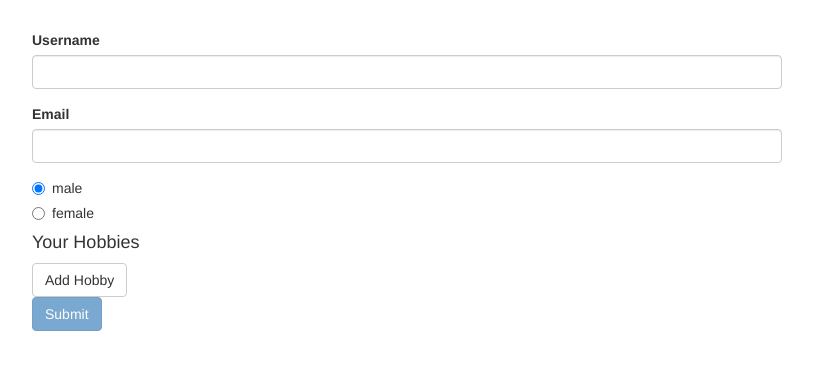
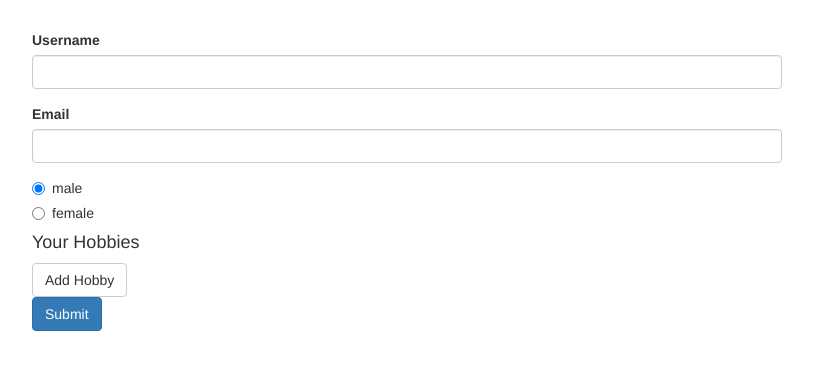
Before and after one commit to sayanindus/forms-reactive-start, an Angular app: page / in a window 1280 px wide. Shown: the top 370 px of the page, without its empty margins (233-1046 px from the left). Built offline with nearby package versions, Linux system fonts and the light colour scheme.

Commit message:
Reactive: Creative custom asynchronus validator

```diff
--- a/src/app/app.component.html
+++ b/src/app/app.component.html
@@ -8,11 +8,15 @@
           <input type="text" id="username" formControlName="username" class="form-control">
           <span *ngIf="!signUpForm.get('userData.username').valid && signUpForm.get('userData.username').touched">Please enter a valid
             username!</span>
+          <!-- <span *ngIf="signUpForm.get('userData.username').errors['nameIsForbidden']">This name is invalid!</span> -->
+          <!-- <span *ngIf="signUpForm.get('userData.username').errors['nameIsForbidden']">This name is invalid!</span>
+          <span *ngIf="signUpForm.get('userData.username').errors['required']">This field is required!</span> -->
         </div>
         <div class="form-group">
           <label for="email">Email</label>
           <input type="text" id="email" formControlName="email" class="form-control">
           <span *ngIf="!signUpForm.get('userData.email').valid && signUpForm.get('userData.email').touched">Please enter a valid email!</span>
+          <!-- <span *ngIf="signUpForm.get('userData.email').errors.emailIsInvalid">This email can't be used!</span> -->
         </div>
        </div>
         <div class="radio" *ngFor="let gender of genders">
@@ -31,7 +35,8 @@
           </div>
         </div>
         <div *ngIf="!signUpForm.valid && signUpForm.touched" class="alert alert-danger">Please enter valid data.</div>
-        <button class="btn btn-primary" type="submit" [disabled]="!signUpForm.valid">Submit</button>
+        <!-- <button class="btn btn-primary" type="submit" [disabled]="!signUpForm.valid">Submit</button> -->
+        <button class="btn btn-primary" type="submit" >Submit</button>
       </form>
     </div>
   </div>
--- a/src/app/app.component.ts
+++ b/src/app/app.component.ts
@@ -1,5 +1,6 @@
 import { Component, OnInit } from '@angular/core';
 import { FormGroup, FormControl, Validators, FormArray } from '@angular/forms';
+import { Observable } from 'rxjs';
 
 @Component({
   selector: 'app-root',
@@ -9,12 +10,13 @@ import { FormGroup, FormControl, Validators, FormArray } from '@angular/forms';
 export class AppComponent implements OnInit {
   genders = ['male', 'female'];
   signUpForm: FormGroup;
+  forbiddenUserNames = ['Chris', 'Anna'];
 
   ngOnInit() {
     this.signUpForm = new FormGroup({
       'userData': new FormGroup({
-        'username': new FormControl(null, Validators.required),
-        'email': new FormControl(null, [Validators.required, Validators.email]),
+        'username': new FormControl(null, [Validators.required, this.forbiddenNames.bind(this)]),
+        'email': new FormControl(null, [Validators.required, Validators.email], this.forbiddenEmails.bind(this)),
       }),
       'gender': new FormControl('male'),
       'hobbies': new FormArray([])
@@ -29,4 +31,23 @@ export class AppComponent implements OnInit {
     const control = new FormControl(null, Validators.required);
     (<FormArray>this.signUpForm.get('hobbies')).push(control);
   }
+
+  forbiddenNames(control: FormControl): {[s: string]: boolean} {
+    if (this.forbiddenUserNames.indexOf(control.value) !== -1) {
+      return {'nameIsForbidden': true};
+    }
+  }
+
+  forbiddenEmails(control: FormControl): Promise<any> | Observable<any> {
+    const promise = new Promise((resolve, reject) => {
+      setTimeout(function () {
+        if (control.value === 'test@test.com') {
+          resolve({ 'emailIsInvalid': true });
+        } else {
+          resolve(null);
+        }
+      }, 1500);
+    });
+    return promise;
+  }
 }
```
